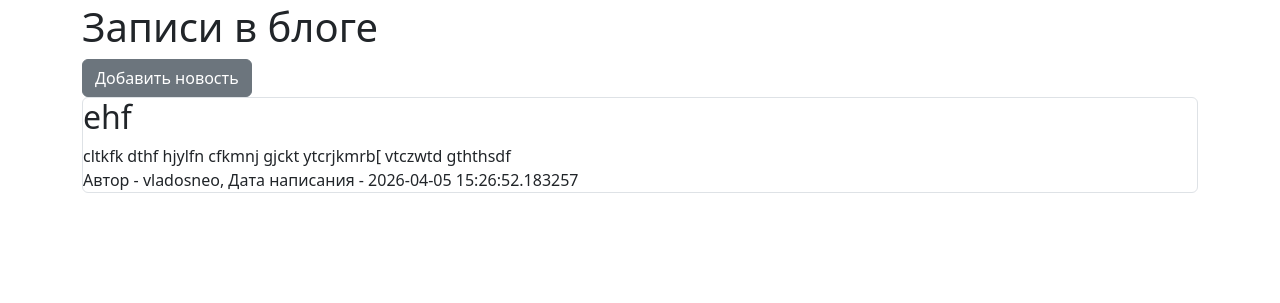
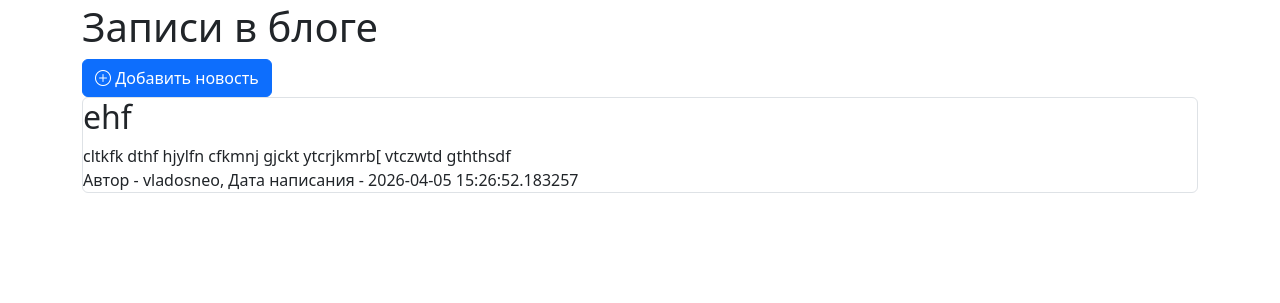
Before and after one commit to Ek2011/web_app, a Flask app: page / in a window 1280 px wide. Shown: the part 99-402 px from the top of the page. Run offline with Flask 3, Linux system fonts and the light colour scheme; a user stored in the database is signed in; data comes from the database, SQL or seed files in the repository; both versions use the stored data as it was after the commit.

Commit message:
поработал с дизайном index

```diff
--- a/templates/base.html
+++ b/templates/base.html
@@ -5,7 +5,9 @@
     <meta name="viewport" content="width=device-width, initial-scale=1.0">
     <title>Document</title>
     <link href="https://cdn.jsdelivr.net/npm/bootstrap@5.3.8/dist/css/bootstrap.min.css" rel="stylesheet"
-     integrity="sha384-sRIl4kxILFvY47J16cr9ZwB07vP4J8+LH7qKQnuqkuIAvNWLzeN8tE5YBujZqJLB" crossorigin="anonymous">
+     integrity="sha384-sRIl4kxILFvY47J16cr9ZwB07vP4J8+LH7qKQnuqkuIAvNWLzeN8tE5YBujZqJLB"
+          crossorigin="anonymous">
+    <link rel="stylesheet" href="https://cdn.jsdelivr.net/npm/bootstrap-icons@1.11.3/font/bootstrap-icons.min.css">
 </head>
 <body>
     <header>
--- a/templates/index.html
+++ b/templates/index.html
@@ -3,7 +3,9 @@
 {% block content %}
     <h1>Записи в блоге</h1>
     {% if current_user.is_authenticated %}
-        <a href="news" class="btn btn-secondary">Добавить новость</a>
+        <a href="news" class="btn btn-primary">
+            <i class="bi bi-plus-circle"></i> Добавить новость
+        </a>
     {% endif %}
     {% for item in news %}
         <div class="col-md6 border rounded">
@@ -16,8 +18,12 @@
             </div>
             {% if current_user.is_authenticated and current_user == item.user %}
                 <div>
-                    <a href="/news/{{ item.id }}" class="btn btn-warning">Изменить</a>
-                    <a href="/news_delete/{{ item.id }}" class="btn btn-danger">Удалить</a>
+                    <a href="/news/{{ item.id }}" class="btn btn-secondary">
+                        <i class="bi bi-pencil-square"></i> Изменить
+                    </a>
+                    <a href="/news_delete/{{ item.id }}" class="btn btn-danger">
+                        <i class="bi bi-trash"></i> Удалить
+                    </a>
                 </div>
             {% endif %}
         </div>
```
Also changed, not shown: db/blogs.db.
